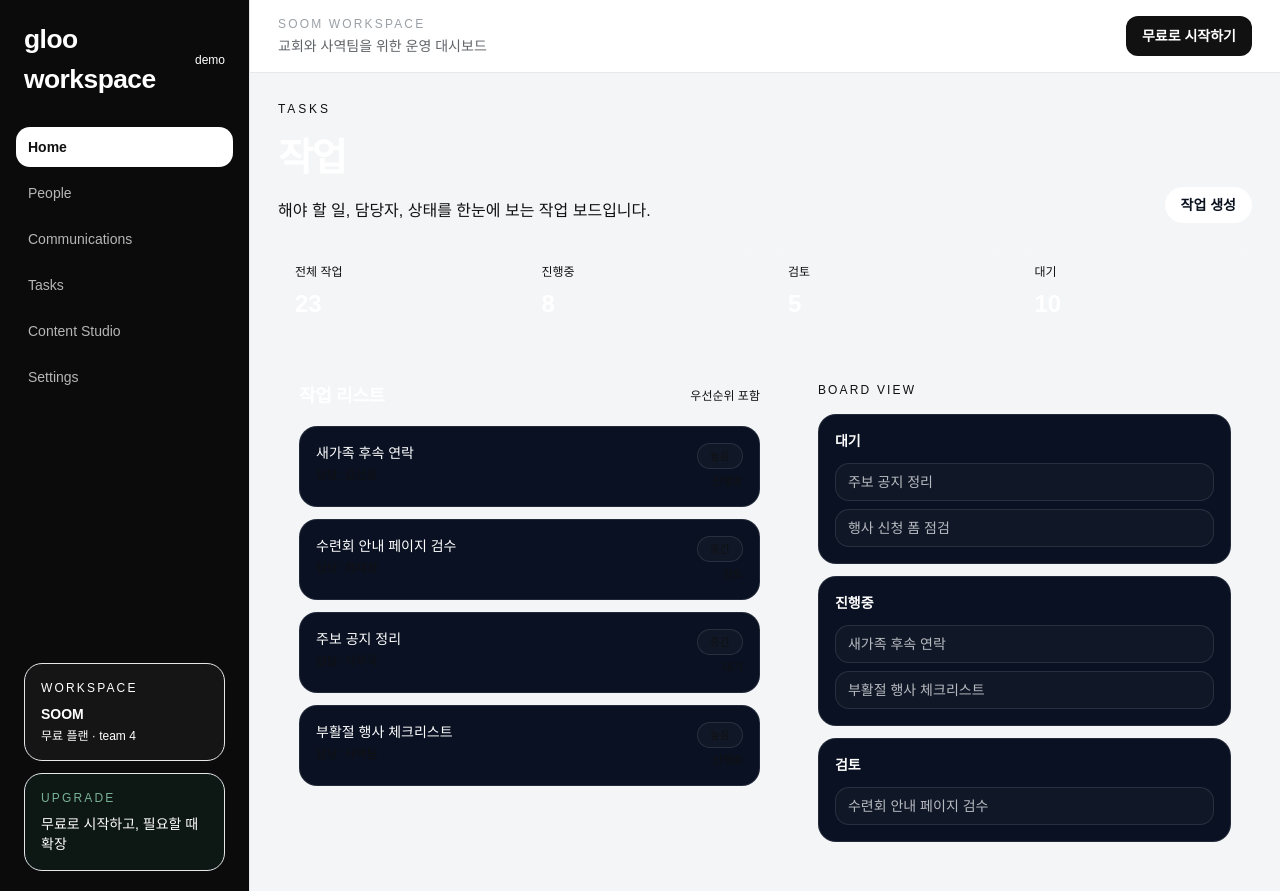
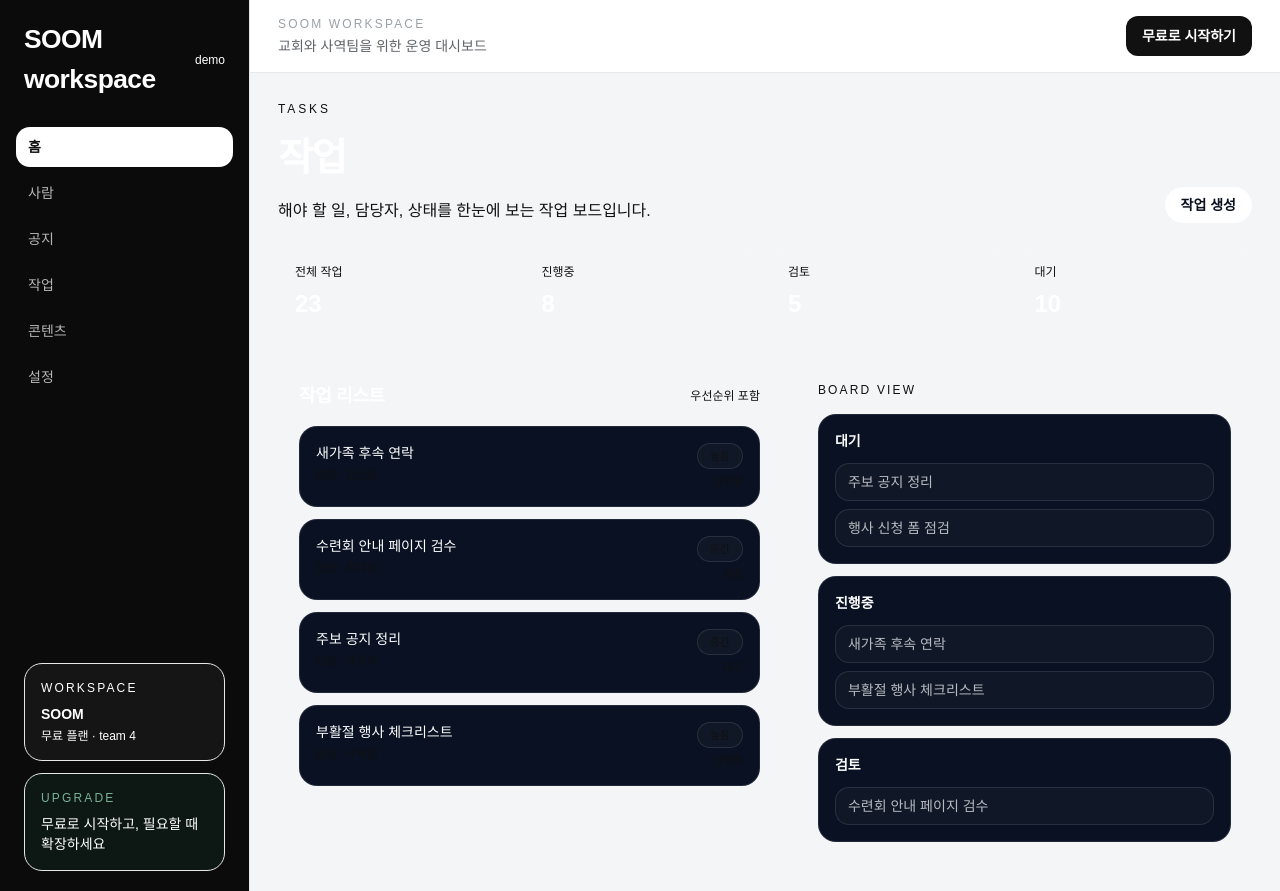
Before and after one commit to kinddragon1224/soom-church, a Next.js app: page /workspace/tasks in a window 1280 px wide. Built offline with nearby package versions, Linux system fonts and the light colour scheme; a web font is replaced by a local one.

Commit message:
style(workspace): localize sidebar and brand as SOOM

```diff
--- a/app/workspace/layout.tsx
+++ b/app/workspace/layout.tsx
@@ -1,12 +1,12 @@
 import Link from "next/link";
 
 const navItems = [
-  { href: "/workspace", label: "home" },
-  { href: "/workspace/people", label: "people" },
-  { href: "/workspace/notices", label: "communications" },
-  { href: "/workspace/tasks", label: "tasks" },
-  { href: "/workspace/content", label: "content studio" },
-  { href: "/workspace/settings", label: "settings" },
+  { href: "/workspace", label: "홈" },
+  { href: "/workspace/people", label: "사람" },
+  { href: "/workspace/notices", label: "공지" },
+  { href: "/workspace/tasks", label: "작업" },
+  { href: "/workspace/content", label: "콘텐츠" },
+  { href: "/workspace/settings", label: "설정" },
 ];
 
 export default function WorkspaceLayout({ children }: { children: React.ReactNode }) {
@@ -16,7 +16,7 @@ export default function WorkspaceLayout({ children }: { children: React.ReactNod
         <aside className="flex min-h-full flex-col border-r border-white/6 bg-[#0b0b0c] px-4 py-5 text-white">
           <div className="flex items-center justify-between gap-3 px-2">
             <Link href="/workspace" className="font-display text-[1.65rem] font-semibold tracking-[-0.08em] text-white">
-              gloo workspace
+              SOOM workspace
             </Link>
             <span className="text-xs text-white/34">demo</span>
           </div>
@@ -41,7 +41,7 @@ export default function WorkspaceLayout({ children }: { children: React.ReactNod
             </div>
             <div className="rounded-[18px] border border-emerald-400/12 bg-emerald-400/[0.06] p-4">
               <p className="text-xs tracking-[0.18em] text-emerald-200/70">UPGRADE</p>
-              <p className="mt-2 text-sm font-medium text-white">무료로 시작하고, 필요할 때 확장</p>
+              <p className="mt-2 text-sm font-medium text-white">무료로 시작하고, 필요할 때 확장하세요</p>
             </div>
           </div>
         </aside>
```
